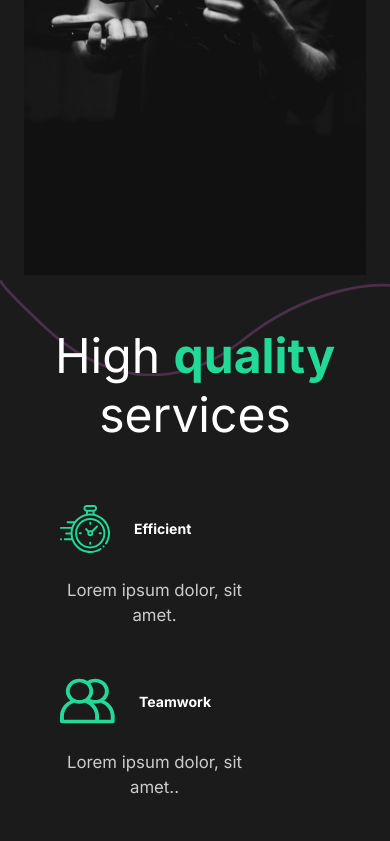
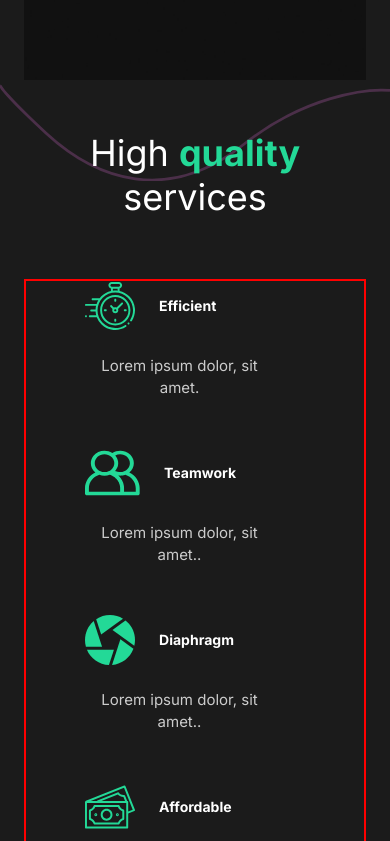
Before and after one commit to hauze-v/react-capture-portfolio, a React (Create React App) app: page / in a window 390 px wide. Shown: the part 1156-1997 px from the top of the page. Built offline with nearby package versions, Linux system fonts and the light colour scheme.

Commit message:
More mobile styles

```diff
--- a/src/components/Nav.js
+++ b/src/components/Nav.js
@@ -70,6 +70,9 @@ const StyledNav = styled.nav`
       }
     }
   }
+  @media (max-width: 500px) {
+    padding: 1rem 1rem;
+  }
 `;
 
 export default Nav;
--- a/src/components/ServicesSection.js
+++ b/src/components/ServicesSection.js
@@ -76,8 +76,12 @@ const Services = styled(Layout)`
 const Cards = styled.div`
   display: flex;
   flex-wrap: wrap;
+  border: 2px solid red;
   @media (max-width: 1300px) {
     justify-content: center;
+  }
+  @media (max-width: 500px) {
+    padding-left: 50px;
   }
 `;
 
--- a/src/pages/MovieDetail.js
+++ b/src/pages/MovieDetail.js
@@ -86,6 +86,11 @@ const Headline = styled.div`
     height: 70vh;
     object-fit: cover;
   }
+  @media (max-width: 500px) {
+    h2 {
+      font-size: 3rem;
+    }
+  }
 `;
 
 const Awards = styled.div`
@@ -114,6 +119,9 @@ const AwardStyle = styled.div`
   p {
     padding: 2rem 0rem;
   }
+  @media (max-width: 500px) {
+    padding: 2rem;
+  }
 `;
 
 const ImageDisplay = styled.div`
--- a/src/pages/OurWork.js
+++ b/src/pages/OurWork.js
@@ -104,6 +104,12 @@ const Movie = styled(motion.div)`
     height: 70vh;
     object-fit: cover;
   }
+  @media (max-width: 500px) {
+    padding-bottom: 5rem;
+    h2 {
+      font-size: 3rem;
+    }
+  }
 `;
 
 // Frame Animation
--- a/src/styles.js
+++ b/src/styles.js
@@ -28,6 +28,14 @@ export const Description = styled.div`
       margin: 2rem 0rem 5rem 0rem;
     }
   }
+  @media (max-width: 414px) {
+    h2 {
+      font-size: 3rem;
+    }
+    p {
+      font-size: 1.25rem;
+    }
+  }
 `;
 
 export const Image = styled.div`
```
